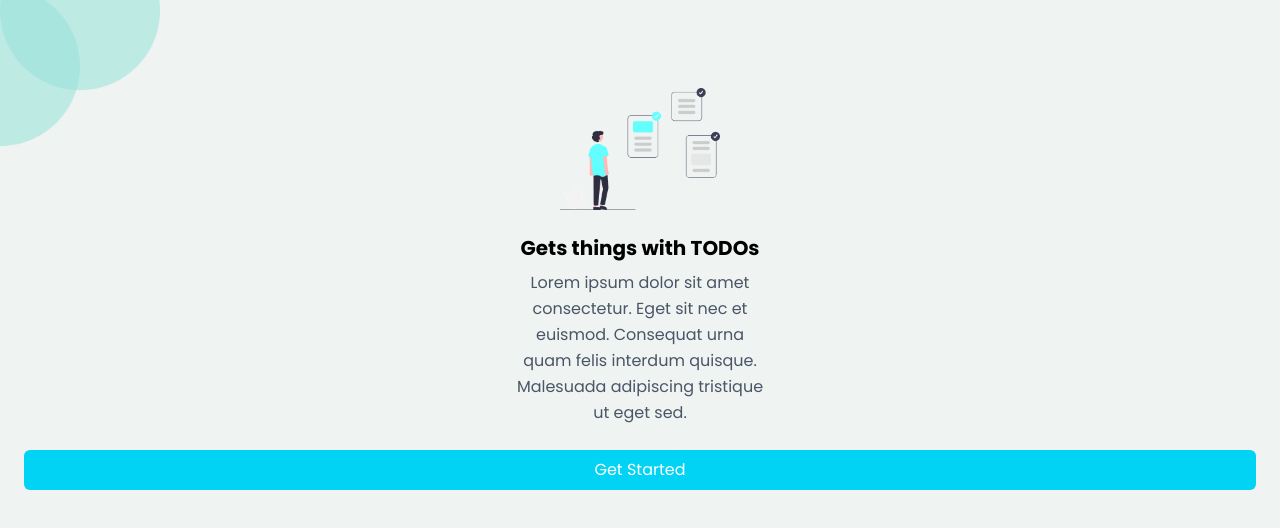
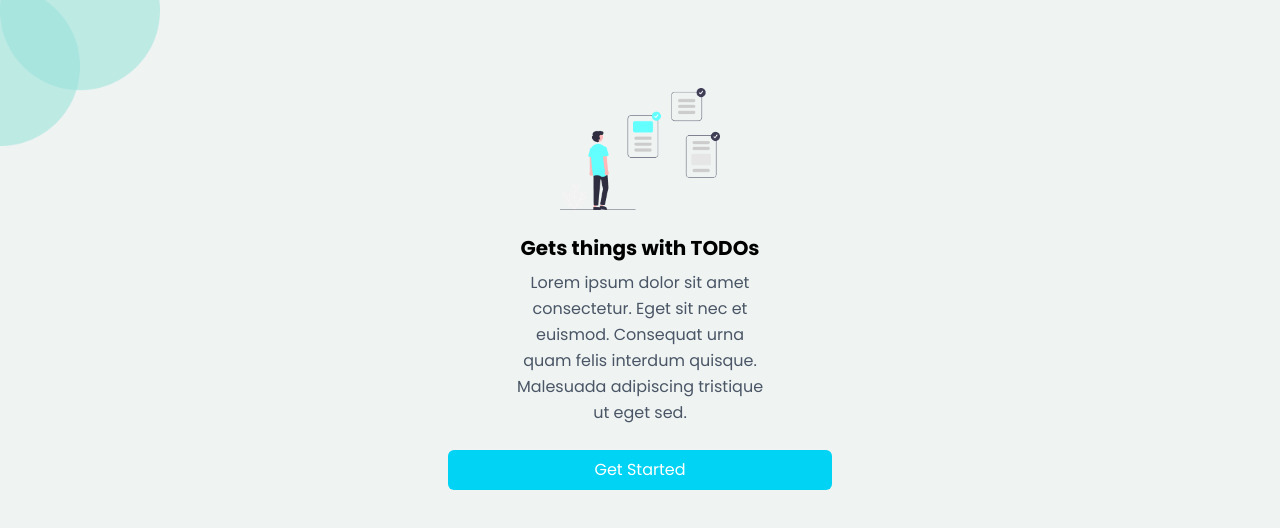
Before and after one commit to devtofunmi/todomobile, a Next.js app: page / in a window 1280 px wide. Shown: the top 528 px of the page. Built offline with nearby package versions, Linux system fonts and the light colour scheme.

Commit message:
Update onboarding.tsx

```diff
--- a/pages/onboarding.tsx
+++ b/pages/onboarding.tsx
@@ -24,12 +24,14 @@
           </p>
         </div>
         </div>
+        <div className="w-full max-w-sm mx-auto  flex flex-col gap-4">
 
         <div className="w-full">
           <Link href="/register">
             <Button>Get Started</Button>
           </Link>
         </div>
+</div>
 
     </div>
   );
```
